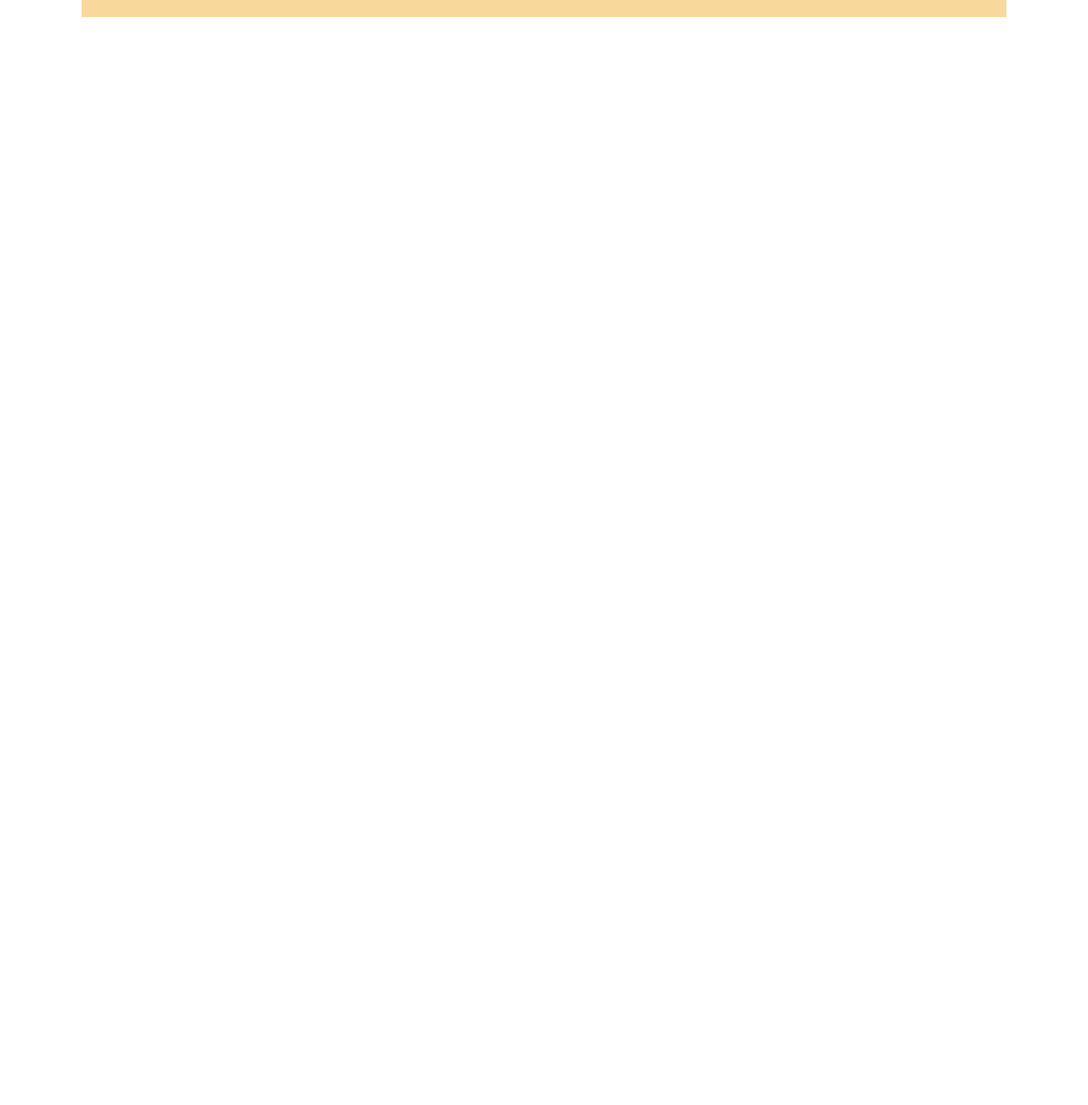
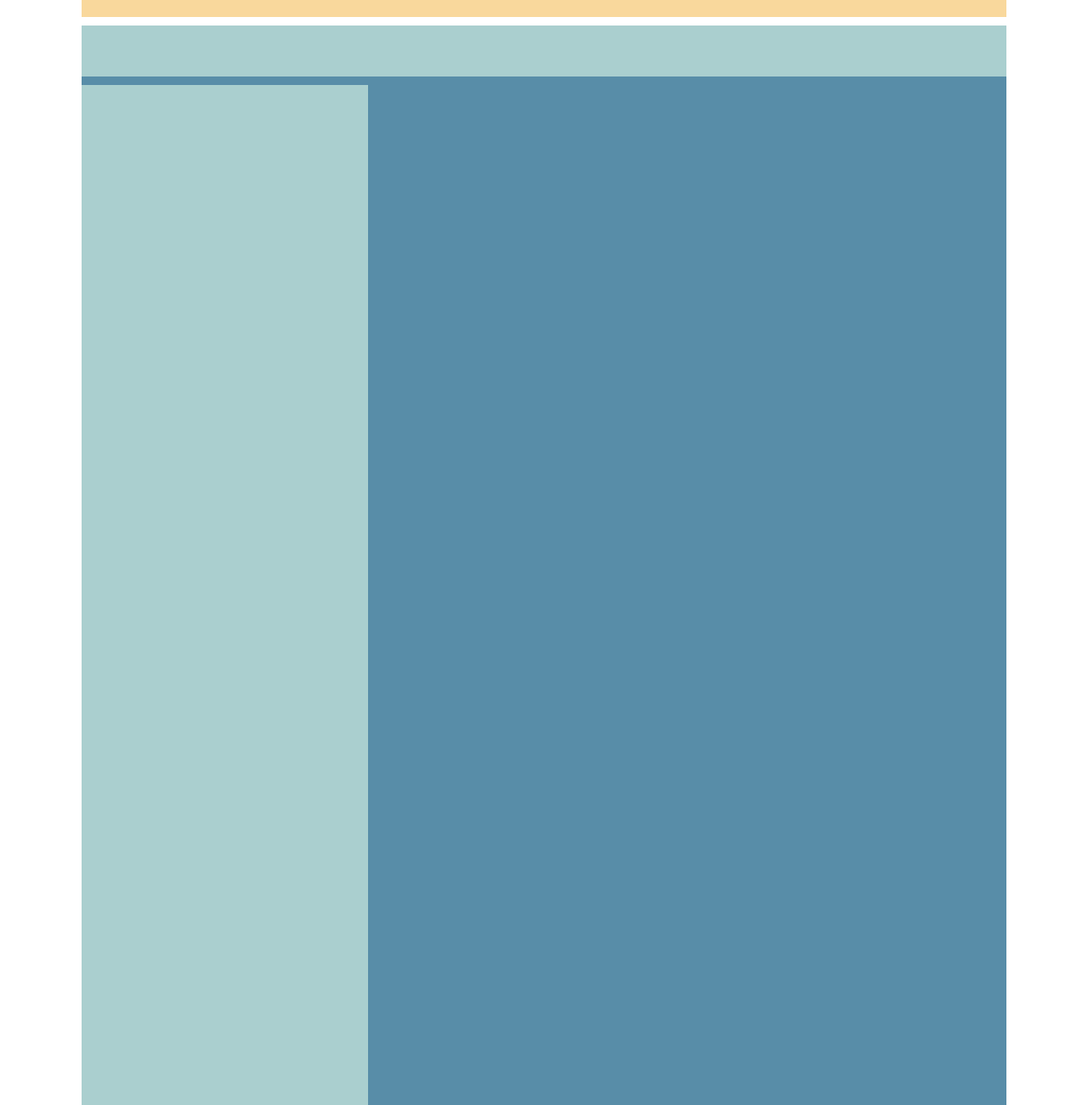
Before and after one commit to danielevergani/htmlcss-struttura-wp, a plain HTML site: page index.html in a window 1280 px wide. Shown: the part 470-1770 px from the top of the page at 85% size. Before the commit the page ends 800 px from the top, so only its background shows below. Drawn offline with Linux system fonts and the light colour scheme.

Commit message:
creata sez. section senza float

```diff
--- a/css/style.css
+++ b/css/style.css
@@ -20,3 +20,29 @@ body{
   background-color: #f9d89c;
   margin-bottom: 10px;
 }
+
+section{
+  background-color: #588da8;
+}
+
+.titolo-section{
+  height: 60px;
+  background-color: #aacfcf;
+  margin-bottom: 10px;
+}
+
+.col-1{
+  width: 31%;
+  height: 400px;
+  background-color: #aacfcf;
+}
+.col-2{
+  width: 31%;
+  height: 400px;
+  background-color: #aacfcf;
+}
+.col-3{
+  width: 31%;
+  height: 400px;
+  background-color: #aacfcf;
+}
--- a/index.html
+++ b/index.html
@@ -20,7 +20,16 @@
 
       </div>
       <section>
-        <div class="titolo-section"></div>
+        <!-- titolo della sezione -->
+        <div class="titolo-section">
+
+        </div>
+        <!-- end titolo della sezione -->
+        <div class="row">
+          <div class="col-1"></div>
+          <div class="col-2"></div>
+          <div class="col-3"></div>
+        </div>
 
       </section>
     </main>
```
